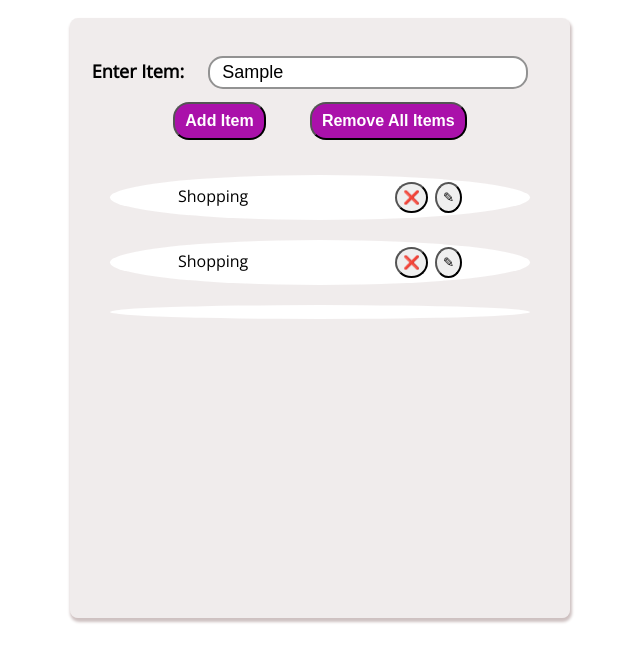
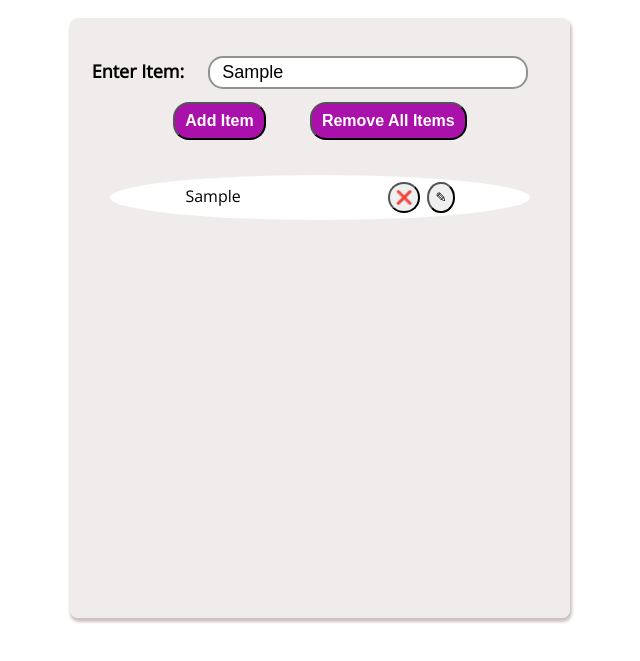
Before and after one commit to haris-aqeel/todoListApp, a plain HTML site: page Development/index.html in a window 1280 px wide. Both pictures are taken after typing "Sample" into the empty fields and a click on the button "Add Item". Shown: the part 95-756 px from the top of the page, without its empty margins (320-960 px from the left). Drawn offline with nearby package versions, Linux system fonts and the light colour scheme.

Commit message:
updated script.js

```diff
--- a/Development/index.html
+++ b/Development/index.html
@@ -20,9 +20,9 @@
             <button type="submit" class="f" onClick="removeItem()">Remove All Items</button>
         </form>
 
-        <ol class="itemsList">
-            <li class="item">Shopping<span class="icons"><button>&#10060;</button><button>&#x270E;</button></span></li>
-            <li class="item">Shopping<span class="icons"><button>&#10060;</button><button>&#x270E;</button></span></li>
+        <ol class="listOfItems">
+
+
         </ol>
 
     </div>
--- a/Development/script.js
+++ b/Development/script.js
@@ -20,24 +20,23 @@ class todoListItems{
     }
 
     displayListItem() {
+
+
         allItems.forEach((element)=> {
-            let x = document.querySelector('.itemsList');
-            let l1 = document.createElement('li');//Update needs too be done
-            x.appendChild(l1);
-            l1.classList.add('item');
-            let b1 = document.createElement("button");
-            let b2 = document.createElement("button");
-            b1.createTextNode('&#10060;');
-            b2.createTextNode('&#x270E;');
-            let sp1 = document.createElement("span");
-            let sp2 = document.createElement("span");
-            let y = document.createTextNode(element.item_name);
-            l1.appendChild(y);
-            l1.appendChild(sp1);
-            l1.appendChild(sp2);
+
+        let selectedUnorderedList = document.querySelector('.listOfItems');
+        selectedUnorderedList.insertAdjacentHTML('afterbegin', "<li class='individualItem' id ="+element.item_id+">"+ element.item_name +"<span class='icons '><button class= 'cross' onclick='singleItemActions("+element.item_id+")'>&#10060;</button><button>&#x270E;</button></span></li>");
 
         })
     }
+
+    removeAllElements(){
+        let selectedUnorderedList = document.querySelector('.listOfItems');
+        selectedUnorderedList.remove();
+    }
+
+
+
 }
 
 
@@ -47,14 +46,29 @@ class todoListItems{
 function addItem(e) {
     e.preventDefault();
     count++;
-    let myObj = {
+    var myObj = {
         ID : 'itemNumber' + count,
         Name : document.getElementById('Items').value
     };
 
-    let todoListApp = new todoListItems(myObj.ID, myObj.Name);
+    window.todoListApp = new todoListItems(myObj.ID, myObj.Name);
     todoListApp.storeData();
-    todoListApp.creationListItems();
     todoListApp.displayListItem();
+}
 
+function singleItemActions(x){
+    //Cross
+
+        let lengthOfAllItems = allItems.length;
+        for (let i = 0; i< lengthOfAllItems; i++){
+            new1Id = allItems[i].item_id;
+            new2Id=  x.id;
+             if(new1Id == new2Id){
+                 allItems.splice(i, 1);
+                 i --;
+                 break;
+             }
+        }
+        window.todoListApp.removeAllElements();
+        window.todoListApp.displayListItem();
 }
--- a/Development/style.css
+++ b/Development/style.css
@@ -65,14 +65,14 @@ input{
     transition: 1s;
 }
 
-.itemsList{
+.listOfItems{
     margin: 30px 20px 10px 20px;;
     list-style: none;
 
 
 }
 
-.itemsList li{
+.listOfItems li{
     background-color: white;
     border-radius: 100%;
     padding: 7px;
```
